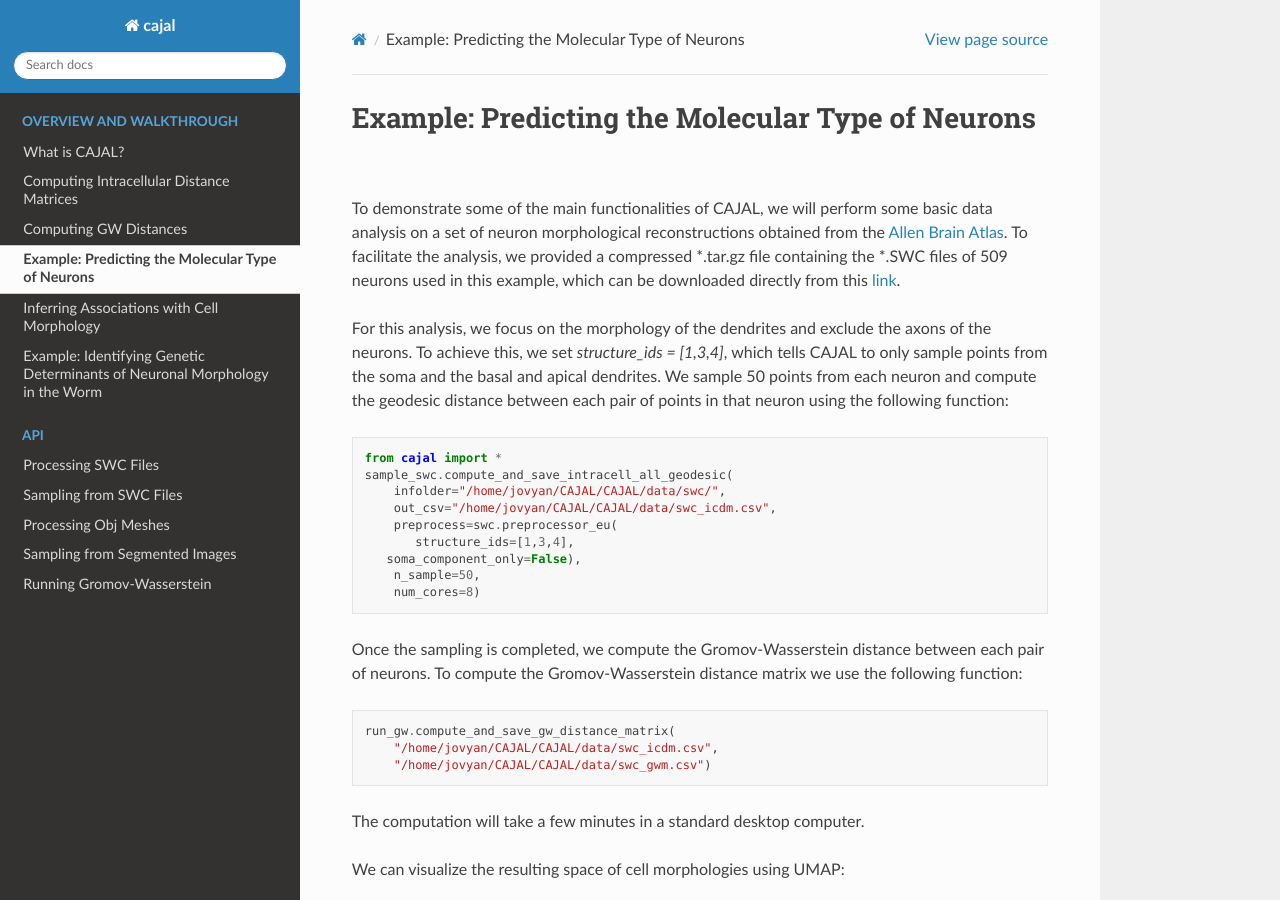
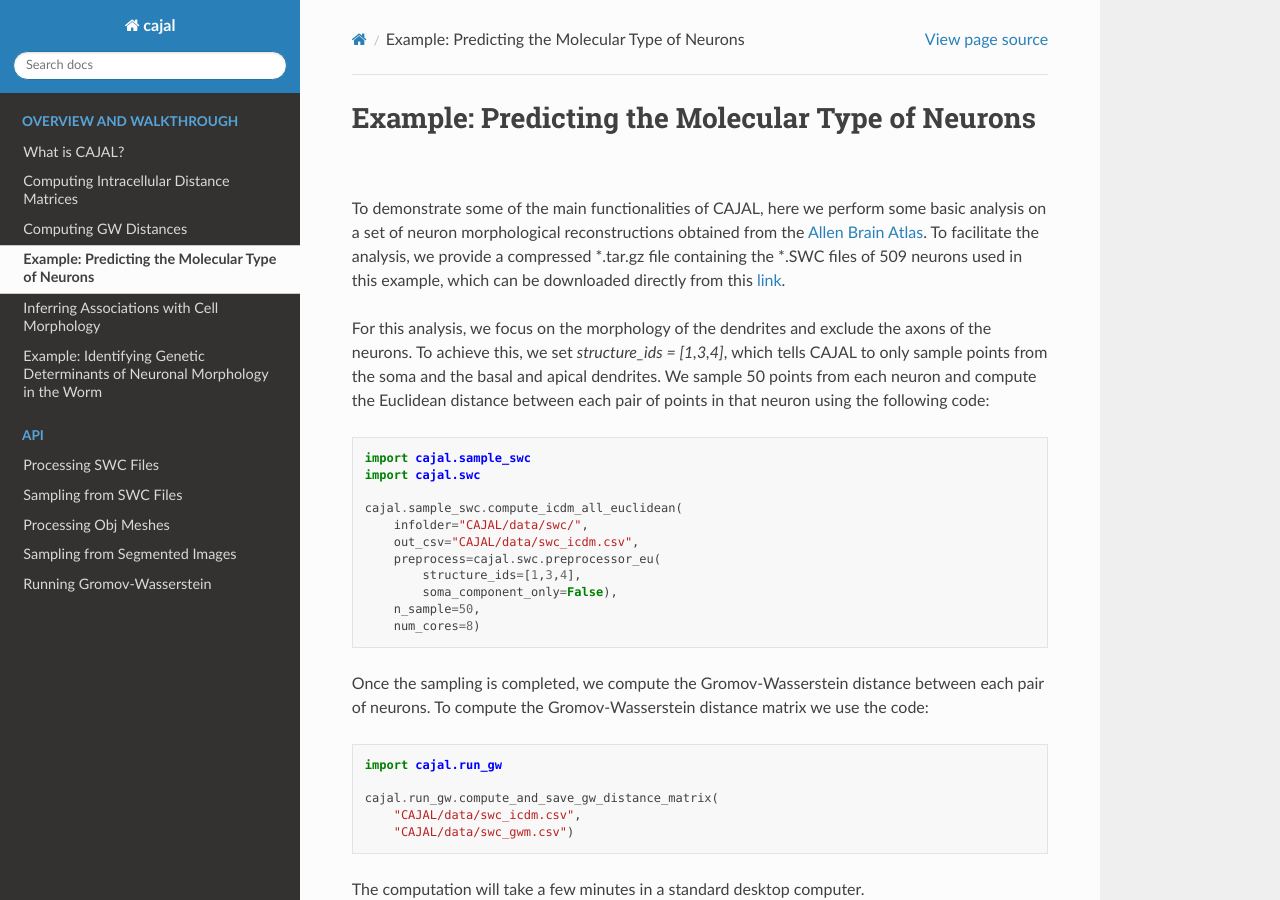
Before and after one commit to CamaraLab/CAJAL, a Sphinx documentation site: the page built from docs/benchmarking.rst, in a window 1280 px wide and 900 px high. Built offline with Sphinx 7.4.7 and the Read the Docs theme 2.0.0, drawn with Linux system fonts in a browser that asks for light colours.

```diff
--- a/docs/benchmarking.rst
+++ b/docs/benchmarking.rst
@@ -2,40 +2,45 @@
 =================================================
 
 To demonstrate some of the main functionalities of CAJAL,
-we will perform some basic data analysis on a set of neuron
+here we perform some basic analysis on a set of neuron
 morphological reconstructions obtained from the
 `Allen Brain Atlas <https://celltypes.brain-map.org/>`_. To facilitate
-the analysis, we provided a compressed \*.tar.gz file containing the \*.SWC
+the analysis, we provide a compressed \*.tar.gz file containing the \*.SWC
 files of 509 neurons used in this example, which can be downloaded directly from this
 `link <https://www.dropbox.com/s/aq0ovetjtqihf4f/allen_brain_atlas_509_SWCs_mouse_full_or_dendrite_only.tar.gz?dl=0>`_.
 
 For this analysis, we focus on the morphology of the dendrites and exclude the
 axons of the neurons. To achieve this, we set `structure_ids = [1,3,4]`,
 which tells CAJAL to only sample points from the soma and the basal and apical
-dendrites. We sample 50 points from each neuron and compute the geodesic distance
-between each pair of points in that neuron using the following function:
+dendrites. We sample 50 points from each neuron and compute the Euclidean distance
+between each pair of points in that neuron using the following code:
 
 .. code-block:: python
 
-		from cajal import *
-		sample_swc.compute_and_save_intracell_all_geodesic(
-		    infolder="/home/jovyan/CAJAL/CAJAL/data/swc/",
-		    out_csv="/home/jovyan/CAJAL/CAJAL/data/swc_icdm.csv",
-		    preprocess=swc.preprocessor_eu(
- 		       structure_ids=[1,3,4],
-	           soma_component_only=False),
+		import cajal.sample_swc
+		import cajal.swc
+
+		cajal.sample_swc.compute_icdm_all_euclidean(
+		    infolder="CAJAL/data/swc/",
+		    out_csv="CAJAL/data/swc_icdm.csv",
+		    preprocess=cajal.swc.preprocessor_eu(
+		        structure_ids=[1,3,4],
+		        soma_component_only=False),
 		    n_sample=50,
 		    num_cores=8)
 
 Once the sampling is completed, we compute the Gromov-Wasserstein distance
 between each pair of neurons. To compute the Gromov-Wasserstein distance matrix we use
-the following function:
+the code:
 
 .. code-block:: python
 
-		run_gw.compute_and_save_gw_distance_matrix(
-		    "/home/jovyan/CAJAL/CAJAL/data/swc_icdm.csv",
-		    "/home/jovyan/CAJAL/CAJAL/data/swc_gwm.csv")
+		import cajal.run_gw
+
+		cajal.run_gw.compute_and_save_gw_distance_matrix(
+		    "CAJAL/data/swc_icdm.csv",
+		    "CAJAL/data/swc_gwm.csv")
+
 
 The computation will take a few minutes in a standard desktop computer.
 
```
Also changed, not shown: 1 other file.
